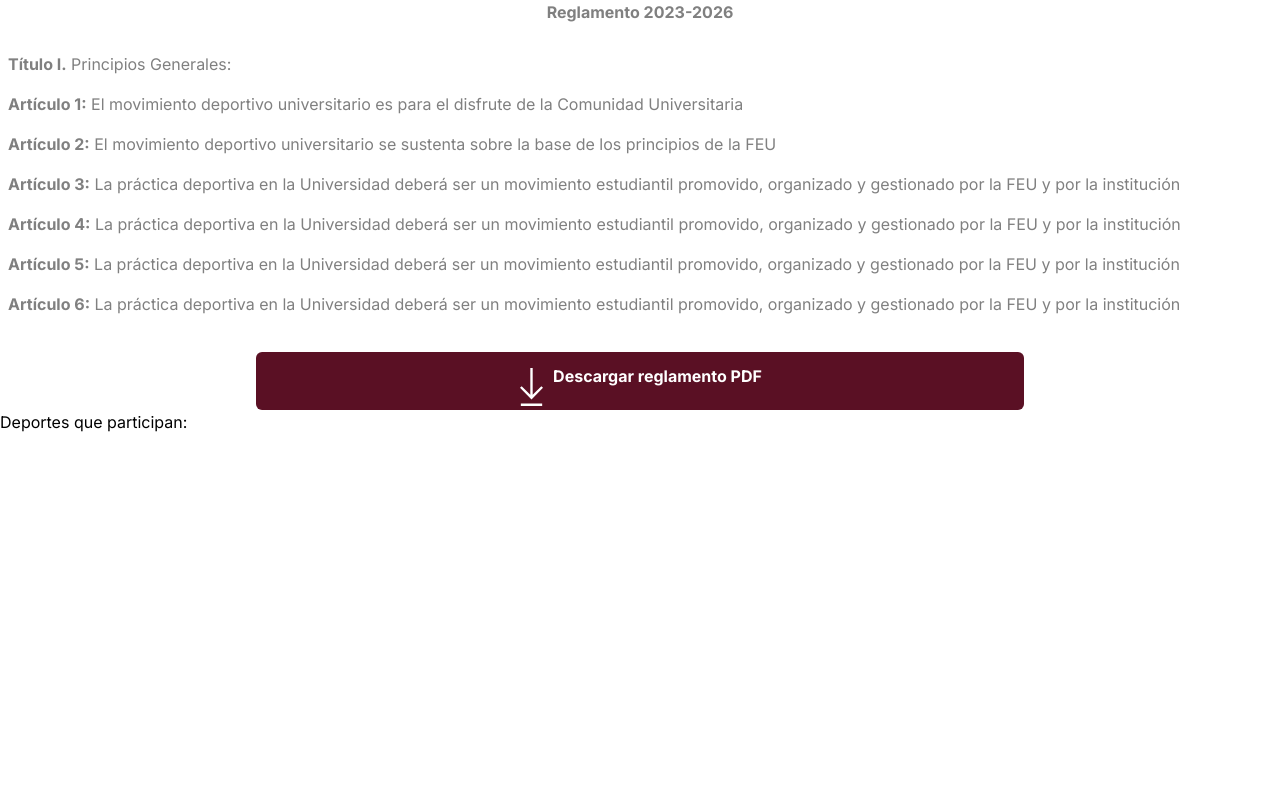
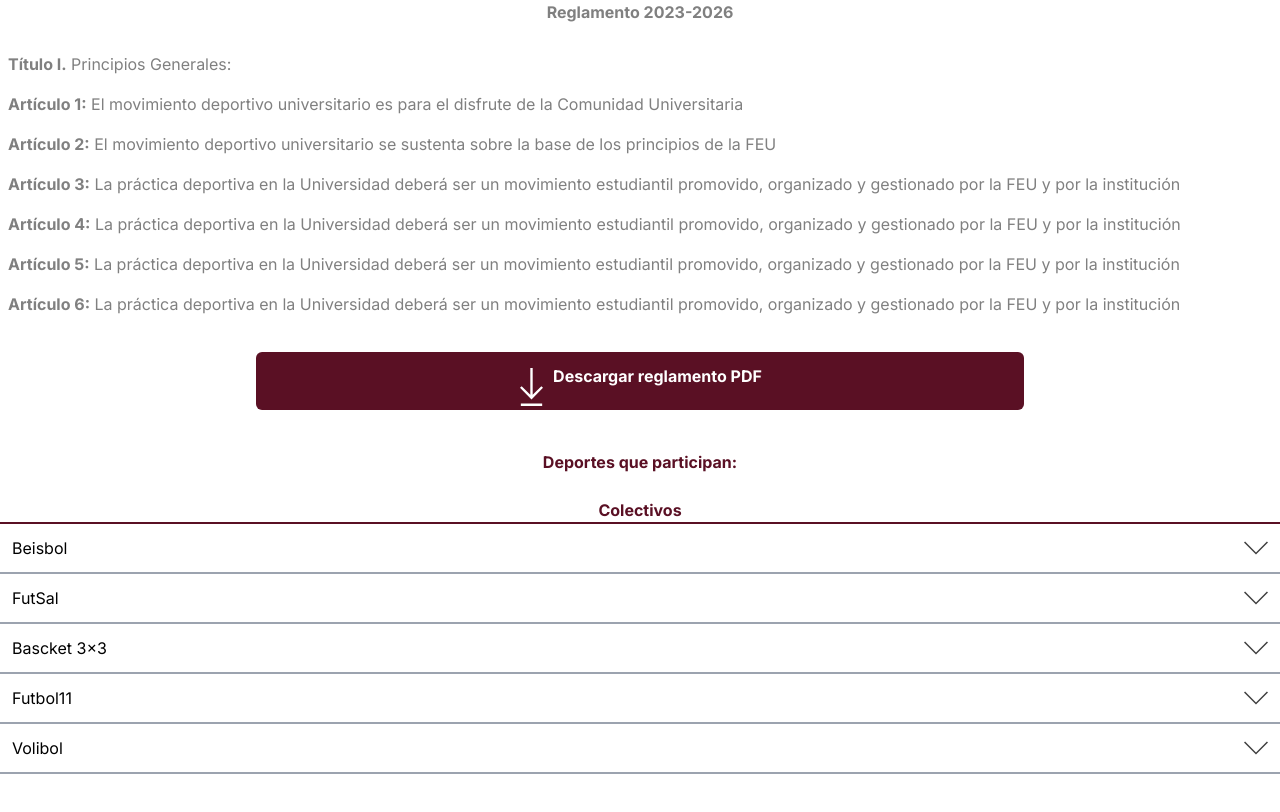
Before and after one commit to chriss8g/Juegos-Caribe, a Next.js app in the folder Frontend/: page /Reglamento in a window 1280 px wide. Shown: the top 812 px of the page. Built offline with nearby package versions, Linux system fonts and the light colour scheme.

Commit message:
fix: lessMoreBar

```diff
--- a/Frontend/src/Components/Less-More-Bar/LessMoreBar.tsx
+++ b/Frontend/src/Components/Less-More-Bar/LessMoreBar.tsx
@@ -6,7 +6,7 @@ export default function LessMoreBar({title, text})
     return(
         <div className="">
             <div className="border-b-2 border-gray-400 flex flex-between px-3 py-3 align-middle" onClick={()=>setShowingMore(!showingMore)}>
-                <h2 className="w-3/4 mr-auto">{title}</h2>
+                <h4 className="w-3/4 mr-auto">{title}</h4>
                 <img src="/less.svg" alt="" className={`w-6 ${showingMore ? 'rotate-0' : 'rotate-180'}`}/>
             </div>
             <p className={`${showingMore ? 'block' : 'hidden'} p-4`}>{text}</p>
--- a/Frontend/src/app/Reglamento/page.tsx
+++ b/Frontend/src/app/Reglamento/page.tsx
@@ -1,17 +1,19 @@
+'use client'
 import Layout from "../../Components/Layout/Layout";
 import Image from 'next/image'
 import "../globals.css"
 import "./regulation.css"
+import LessMoreBar from "../../Components/Less-More-Bar/LessMoreBar";
 
 export default function Regulation()
 {
+    const text = "Lorem ipsum dolor sit amet consectetur adipisicing elit. Ad doloremque vero obcaecati, iure illo blanditiis ut aliquam recusandae assumenda itaque ea saepe minima maxime perferendis sit aperiam quidem a et?Lorem ipsum dolor sit amet, consectetur adipisicing elit. Quod optio facere accusantium voluptatum commodi, nobis nulla eaque illum nisi sed non. At minus voluptas in ad consequatur dolorem sapiente cum! Lorem ipsum dolor sit amet, consectetur adipisicing elit. Obcaecati iste earum molestias saepe veritatis eveniet perspiciatis quaerat magni explicabo, id tempore facilis minima commodi necessitatibus nihil nulla, debitis consequatur suscipit."
 
     return(
 
         <div className="Regulation">
                 <Layout>
                 <div>
-
                 <h2 className="mb-5 flex justify-center font-bold">Reglamento 2023-2026</h2>
 
 
@@ -40,8 +42,18 @@ export default function Regulation()
                 </button>
 
                 <div>
-                    <h4>Deportes que participan:</h4>
+                    <h4 className="vino flex justify-center mt-10">Deportes que participan:</h4>
+
+                    <h4 className="vino flex justify-center mt-6 border-b-2 border-[#5a1024]">Colectivos</h4>
                 </div>
+
+                <LessMoreBar title={"Beisbol"} text={text}/>
+                <LessMoreBar title={"FutSal"} text={text}/>
+                <LessMoreBar title={"Bascket 3x3"} text={text}/>
+                <LessMoreBar title={"Futbol11"} text={text}/>
+                <LessMoreBar title={"Volibol"} text={text}/>
+
+                <div className="mb-20"></div>
 
             </Layout>
         </div>
--- a/Frontend/src/app/Reglamento/regulation.css
+++ b/Frontend/src/app/Reglamento/regulation.css
@@ -27,3 +27,8 @@
     margin: 12px 2px 0px 10px;
     width:3%;
 }
+
+.Regulation .vino{
+    color: #5a1024;
+    font-weight: bold;
+}
```
